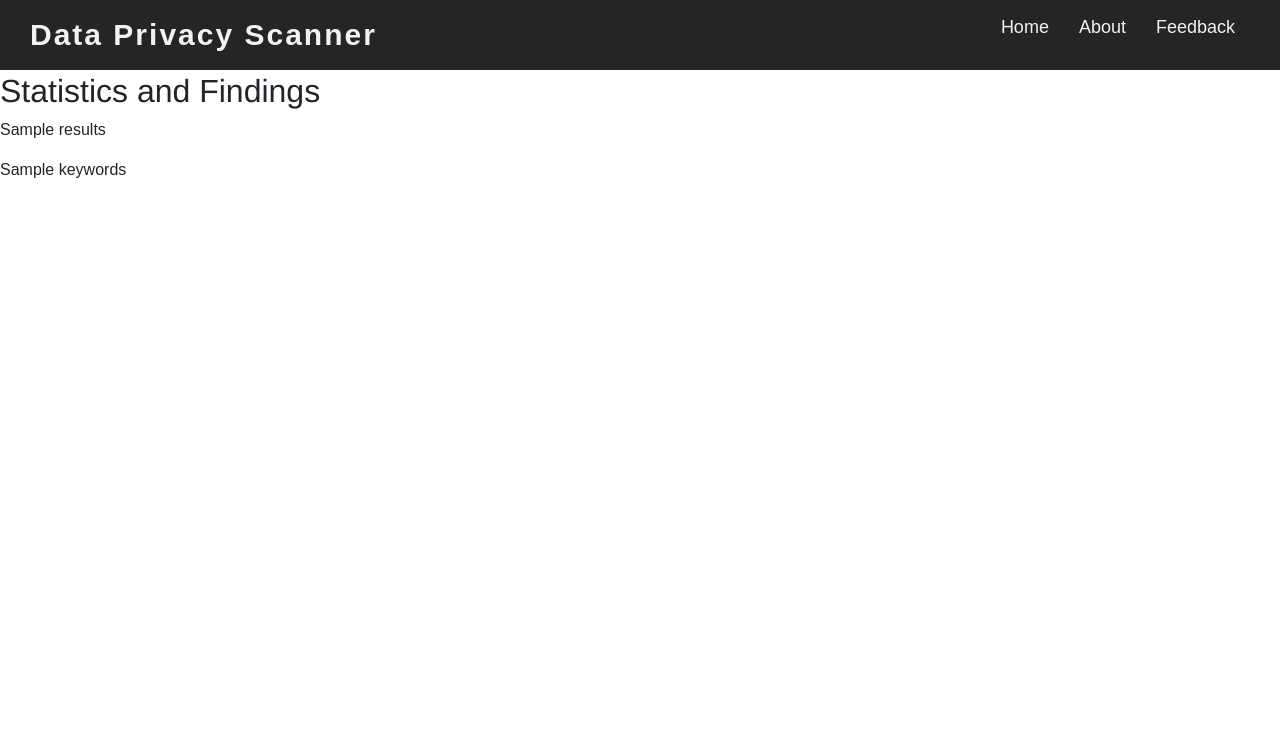
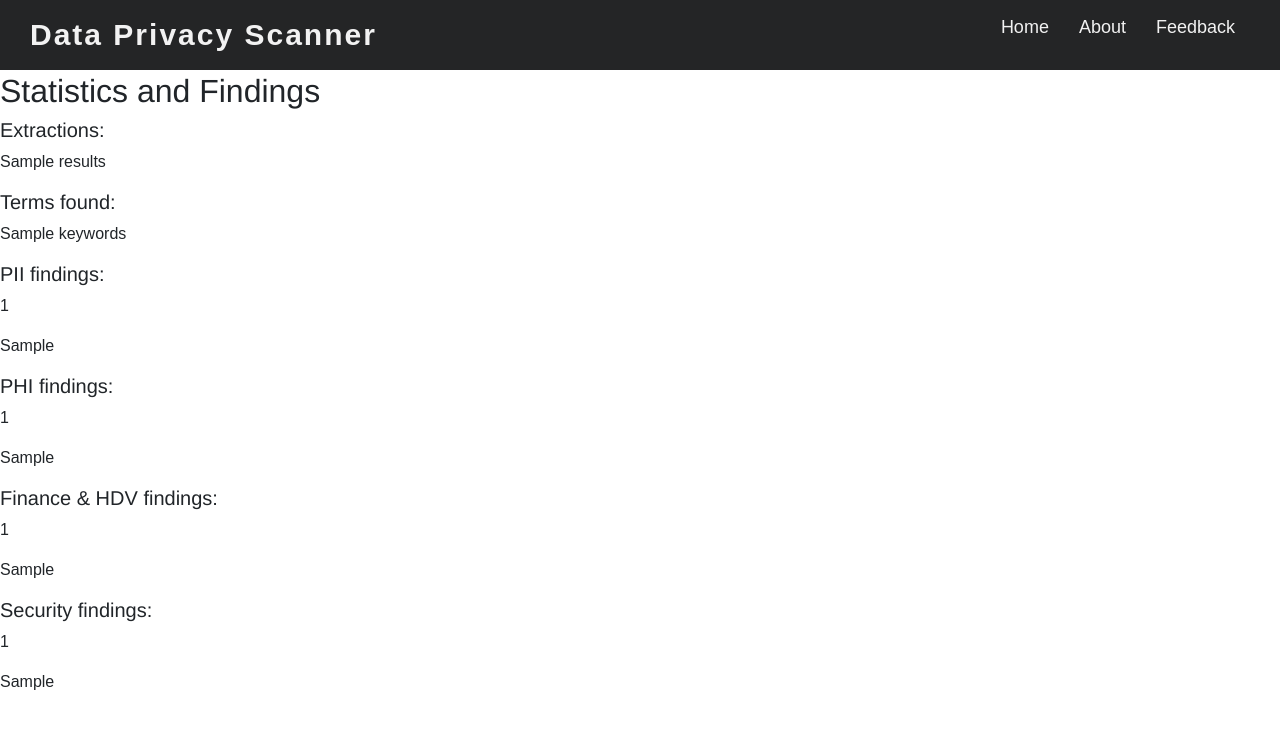
Before and after one commit to Nquartey17/DataPrivacyScanner, a Flask app: template templates/results.html in a window 1280 px wide. Shown: the top 729 px of the page. Run offline with Flask 3, Linux system fonts and the light colour scheme; the template is opened without the code that fills it: most values are stand-ins (such as "Sample title", 1, 10 or a date in 2020); some libraries are stand-ins or nearby versions.

Commit message:
Updated results.html to display finding and count for each keyword. Need to adjust term names to be understood by users and for displaying chart metrics

```diff
--- a/app.py
+++ b/app.py
@@ -1,5 +1,5 @@
 from flask import Flask, request, render_template
-from scanner import text_scan, keyword_finder
+from scanner import text_scan, keyword_finder, keyword_count
 from conversion import extract_text
 
 #Changing PII_KEYWORDS to dictionary for multiple terms
@@ -7,6 +7,12 @@ from conversion import extract_text
 # Idea: Suggested keywords depending on selection. To avoid too many words found, suggest keywords to search
 
 default_keywords = ["date of birth","dob", "born", "ssn", "social security", "email", "phone number"]
+
+DEFAULT_KEYWORDS = {
+    "dob":["dob", "date of birth", "birth certificate", "born"],
+    "ssn":["ssn", "social security"],
+    "contact": ["address", "residence", "phone", "mobile number", "cell number", "email"]
+}
 
 PII_KEYWORDS = {
     "dl":["DL","driver's license", "license", "learner's permit"],
@@ -68,8 +74,13 @@ def upload_file():
         phi_selections = request.form.getlist("phi_dropdown")
         finance_hdv = request.form.getlist("finance_hdv")
         security = request.form.getlist("security")
-        all_keywords = default_keywords.copy()
 
+        # Taking values from DEFAULT_KEYWORDS and changing it into list
+        all_keywords = []
+        for keywords in DEFAULT_KEYWORDS.values():
+            all_keywords.extend(keywords)
+
+        keyword_addition(DEFAULT_KEYWORDS.keys(), DEFAULT_KEYWORDS, all_keywords)
         keyword_addition(pii_selections, PII_KEYWORDS, all_keywords)
         keyword_addition(phi_selections, PHI_KEYWORDS, all_keywords)
         keyword_addition(finance_hdv, FINANCE_HDV, all_keywords)
@@ -77,7 +88,22 @@ def upload_file():
 
         keywords = keyword_finder(content, all_keywords)
 
-        return render_template("results.html", results=results, keywords=keywords)
+        pii_count = keyword_count(content, PII_KEYWORDS)
+        pii_keywords = keyword_finder(content, PII_KEYWORDS)
+
+        phi_count = keyword_count(content, PHI_KEYWORDS)
+        phi_keywords = keyword_finder(content, PHI_KEYWORDS)
+
+        finance_hdv_count = keyword_count(content, FINANCE_HDV)
+        fhdv_keywords = keyword_finder(content, FINANCE_HDV)
+
+        security_count = keyword_count(content, SECURITY)
+        sq_keywords = keyword_finder(content, SECURITY)
+
+        return render_template("results.html", results=results, keywords=keywords,
+                               pii_count=pii_count, pii_keywords=pii_keywords, phi_count=phi_count, phi_keywords=phi_keywords,
+                               finance_hdv_count=finance_hdv_count, fhdv_keywords=fhdv_keywords, sq_keywords =sq_keywords,
+                               security_count=security_count)
 
     except ValueError as e:
         return {"error": str(e)}, 500
--- a/scanner.py
+++ b/scanner.py
@@ -9,22 +9,24 @@ GDPR = ["religion", "union", "resume"]
 ADDITIONAL = ["biometric", "fingerprint", "security questions", "username", "password", "PW", "user"]
 
 def text_scan(text):
-    results = {
+    return {
         #re.findall - finds all matches of regular expressions
         #\S - Letters, numbers, symbols, and punctuation
+        "ssn": re.findall(r'\b\d{3}-\d{2}-\d{4}\b', text),
         "emails": re.findall(r'\S+@\S+', text),
-        "phones": re.findall(r'\b\d{3}[-.]?\d{3}[-.]?\d{4}\b', text),
-        "ssn": re.findall(r'\b\d{3}-\d{2}-\d{4}\b', text)
+        "phones": re.findall(r'\b\d{3}[-.]?\d{3}[-.]?\d{4}\b', text)
     }
 
-    # count = {
-    #     "emails": len(results["emails"]),
-    #     "phones": len(results["phones"]),
-    #     "ssn": len(results["ssn"]),
-    # }
-    count = {key: len(value) for key, value in results.items()}
+    # count = {key: len(value) for key, value in results.items()}
+    #
+    # return {"results":results, "count": count}
 
-    return {"results":results, "count": count}
+def keyword_count(text, keyword_list):
+    text = text.lower()
+
+    return {
+        keyword: text.count(keyword.lower()) for keyword in keyword_list
+    }
 
 # combine lists if you want to highlight instances of all words
 def keyword_finder(text, keywords):
--- a/templates/index.html
+++ b/templates/index.html
@@ -12,6 +12,7 @@
       <input type="file" name="files" id="file-input">
     </label>
 
+    <br>
     <h4>PII</h4>
     <div class="container" data-control="checkbox-dropdown">
       <ul class="ks-cboxtags">
@@ -22,7 +23,7 @@
         <li><input type="checkbox" name="pii_dropdown" id="mid" value="mid"><label for="mid">Military ID</label></li>
       </ul>
     </div>
-
+    <hr>
      <h4>PHI</h4>
     <div class="container" data-control="checkbox-dropdown">
       <ul class="ks-cboxtags">
@@ -37,6 +38,7 @@
       </ul>
     </div>
 
+    <hr>
     <h4>Finance and Insurance</h4>
     <div class="container" data-control="checkbox-dropdown">
       <ul class="ks-cboxtags">
@@ -49,6 +51,7 @@
       </ul>
     </div>
 
+    <hr>
     <h4>Security</h4>
     <div class="container" data-control="checkbox-dropdown">
       <ul class="ks-cboxtags">
@@ -57,6 +60,7 @@
         <li><input type="checkbox" name="security" id="dsig" value="dsig"><label for="dsig">Digital Signature</label></li>
       </ul>
     </div>
+    <br>
 
     <button type="submit"><span>Upload</span></button>
 
--- a/templates/results.html
+++ b/templates/results.html
@@ -3,5 +3,25 @@
 <br><br><br>
 
 <h2>Statistics and Findings</h2>
+
+<h5>Extractions: </h5>
 <p>{{ results }}</p>
+
+<h5>Terms found: </h5>
 <p>{{ keywords }}</p>
+
+<h5>PII findings: </h5>
+<p>{{ pii_count }}</p>
+<p>{{ pii_keywords }}</p>
+
+<h5>PHI findings: </h5>
+<p>{{ phi_count }}</p>
+<p>{{ phi_keywords }}</p>
+
+<h5>Finance & HDV findings: </h5>
+<p>{{ finance_hdv_count }}</p>
+<p>{{ fhdv_keywords }}</p>
+
+<h5>Security findings: </h5>
+<p>{{ security_count }}</p>
+<p>{{ sq_keywords }}</p>
```
